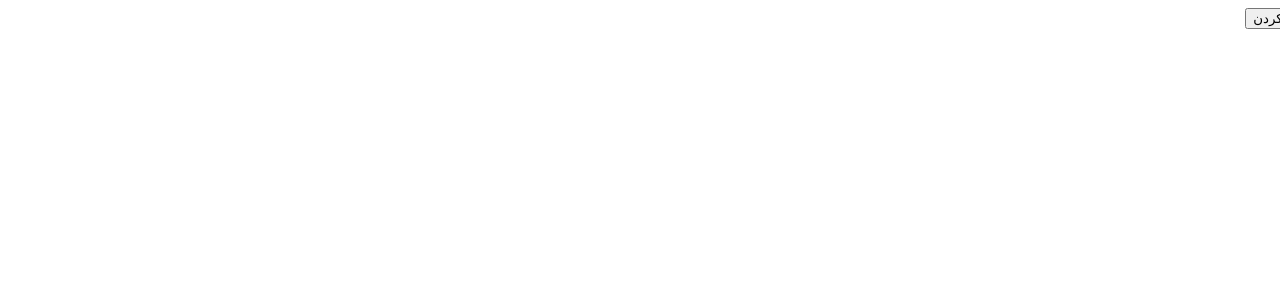
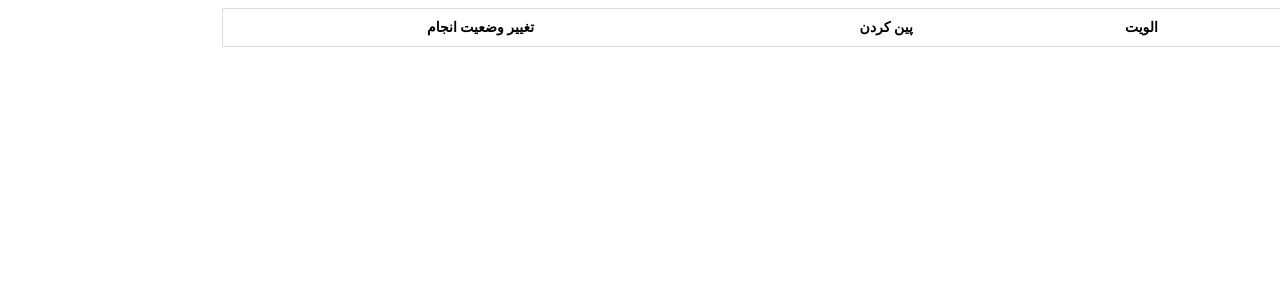
Before and after one commit to behroozbc/todoList, an Angular app: page / in a window 1280 px wide. Shown: the top 300 px of the page. Built offline with nearby package versions, Linux system fonts and the light colour scheme.

Commit message:
use table

```diff
--- a/src/app/app.component.html
+++ b/src/app/app.component.html
@@ -1,2 +1 @@
-<button [routerLink]="'/addItem'"> اضافه کردن</button>
 <router-outlet></router-outlet>
--- a/src/app/items-list/items-list.component.html
+++ b/src/app/items-list/items-list.component.html
@@ -1,8 +1,20 @@
-<ul>
-    <li *ngFor="let item of itemsService.getItems()">
-        <div><span>نام کار {{item.Name}}</span></div>
-        <div>اولیت {{item.priority|priority}}</div>
-        <app-pin-btn [item]="item"></app-pin-btn>
-        <app-done-btn [item]="item"></app-done-btn>
-    </li>
-</ul>
+
+<table>
+    <thead>
+        <tr>
+            <th>نام کار</th>
+            <th>الویت</th>
+            <th>پین کردن</th>
+            <th>تغییر وضعیت انجام</th>
+        </tr>
+    </thead>
+    <tbody>
+        <tr *ngFor="let item of itemsService.getItems()" [ngClass]="{'done-item':item.done}">
+            <td [innerText]="item.Name"></td>
+            <td [innerText]="item.priority|priority"></td>
+            <td><app-pin-btn [item]="item"></app-pin-btn></td>
+            <td><app-done-btn [item]="item"></app-done-btn></td>
+        </tr>
+    </tbody>
+</table>
+<button [routerLink]="'/addItem'">+</button>
--- a/src/app/items-list/items-list.component.scss
+++ b/src/app/items-list/items-list.component.scss
@@ -1,4 +1,30 @@
-ul{
+
+table {
+    border: 1px solid #ccc;
+    width: 100%;
+    margin: 0;
+    padding: 0;
+    border-collapse: collapse;
+    border-spacing: 0;
+  }
+
+  table tr {
+    border: 1px solid #ddd;
+    padding: 5px;
+  }
+
+  table th,
+  table td {
+    padding: 10px;
     text-align: center;
-    list-style-type: none;
+  }
+
+  table th {
+    text-transform: uppercase;
+    font-size: 14px;
+  }
+.done-item{
+    text-decoration: line-through;
+    text-decoration-color: #000;
+    color: grey;
 }
```
